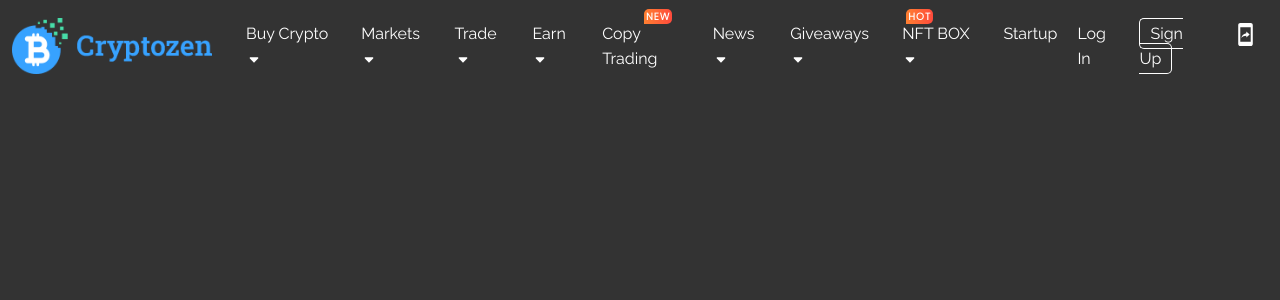
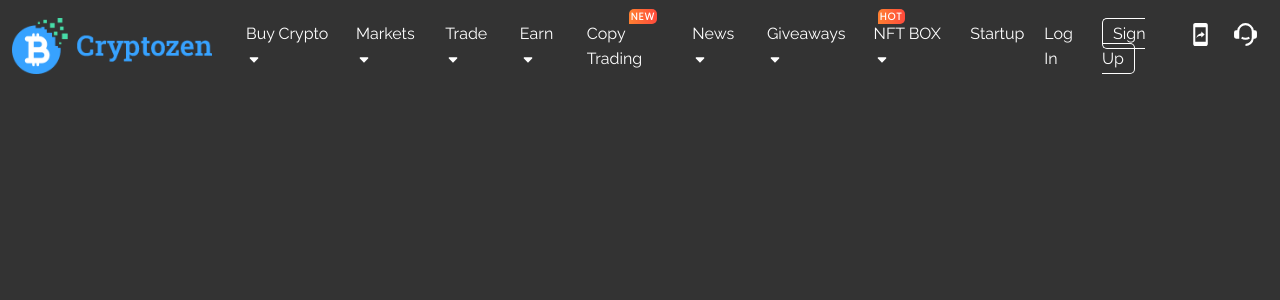
Before and after one commit to serkancagman/cryptozen, a React (Create React App) app: page / in a window 1280 px wide. Shown: the top 300 px of the page. Built offline with nearby package versions, Linux system fonts and the light colour scheme.

Commit message:
Add customer service menu

```diff
--- a/src/Components/Header/Header.js
+++ b/src/Components/Header/Header.js
@@ -5,6 +5,7 @@ import logo from "Assets/Logo/logo.png";
 import { Dropdown } from "antd";
 import { TiArrowSortedDown } from "react-icons/ti";
 import { MdMobileScreenShare } from "react-icons/md";
+import {RiCustomerService2Fill} from "react-icons/ri";
 import {
   buyList,
   marketList,
@@ -14,7 +15,7 @@ import {
   giveawayList,
   nftList,
 } from "./NavbarItems/NavbarItems";
-import {appList} from "./NavbarItems/RightNavItems"
+import {appList,helpList} from "./NavbarItems/RightNavItems"
 const Header = () => {
   return (
     <header className={style.header}>
@@ -108,6 +109,13 @@ const Header = () => {
                 </span>
               </Dropdown>
             </li>
+            <li className={style.navItem}>
+              <Dropdown placement="bottomLeft" overlay={helpList}>
+                <span className={style.dropdownLink}>
+                  <RiCustomerService2Fill className={style.navItemIcon} />
+                </span>
+              </Dropdown>
+            </li>
           </ul>
         </nav>
       </div>
--- a/src/Components/Header/NavbarItems/RightNavItems.js
+++ b/src/Components/Header/NavbarItems/RightNavItems.js
@@ -1,6 +1,13 @@
 import style from "../Style/Header.module.css";
 import mobileQR from "Assets/QR/mobileqr.svg";
 import { Link } from "react-router-dom";
+import {
+  RiCustomerService2Fill,
+  RiMessage2Fill,
+  RiBugFill,
+} from "react-icons/ri";
+// APP MENU ITEMS
+
 export const appList = (
   <div className={style.navSubWrapper}>
     <Link to="/app/dashboard" className="d-flex justify-content-center">
@@ -22,3 +29,29 @@ export const appList = (
     </Link>
   </div>
 );
+
+// HELP MENU ITEMS
+export const helpList = (
+  <div className={style.navSubWrapper}>
+    <ul className={style.navSubList}>
+      <li className={style.navSubItem}>
+        <Link to="/livechat" className={style.navSubLink}>
+          <RiCustomerService2Fill className={style.navSubIcon} />
+          <span className={style.navSubText}>Live Chat</span>
+        </Link>
+      </li>
+      <li className={style.navSubItem}>
+        <Link to="/request" className={style.navSubLink}>
+          <RiMessage2Fill className={style.navSubIcon} />
+          <span className={style.navSubText}>Submit Request</span>
+        </Link>
+      </li>
+      <li className={style.navSubItem}>
+        <Link to="/bug_bounty" className={style.navSubLink}>
+          <RiBugFill className={style.navSubIcon} />
+          <span className={style.navSubText}>Bug Bounty</span>
+        </Link>
+      </li>
+    </ul>
+  </div>
+);
```
